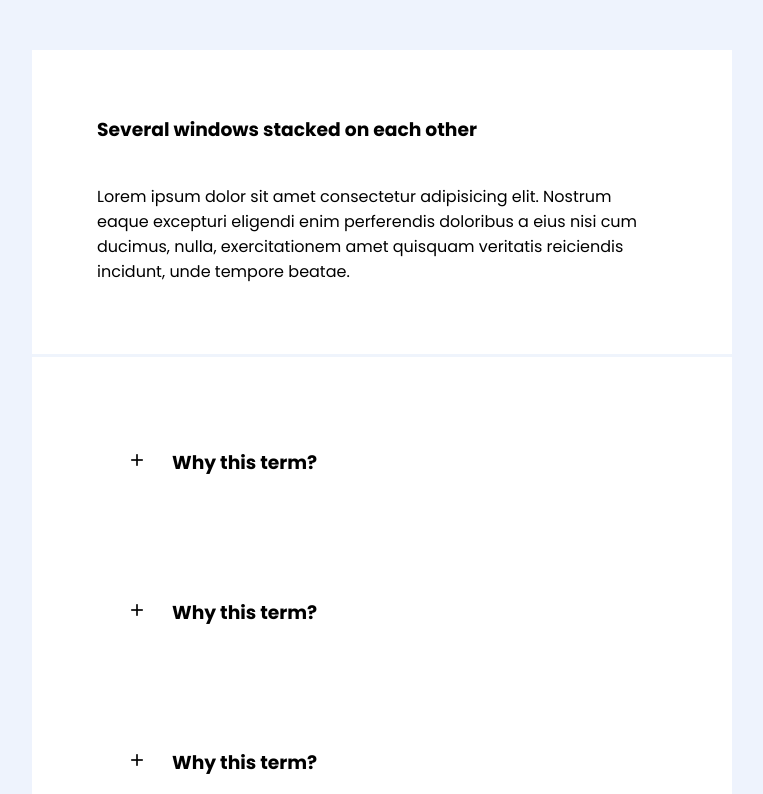
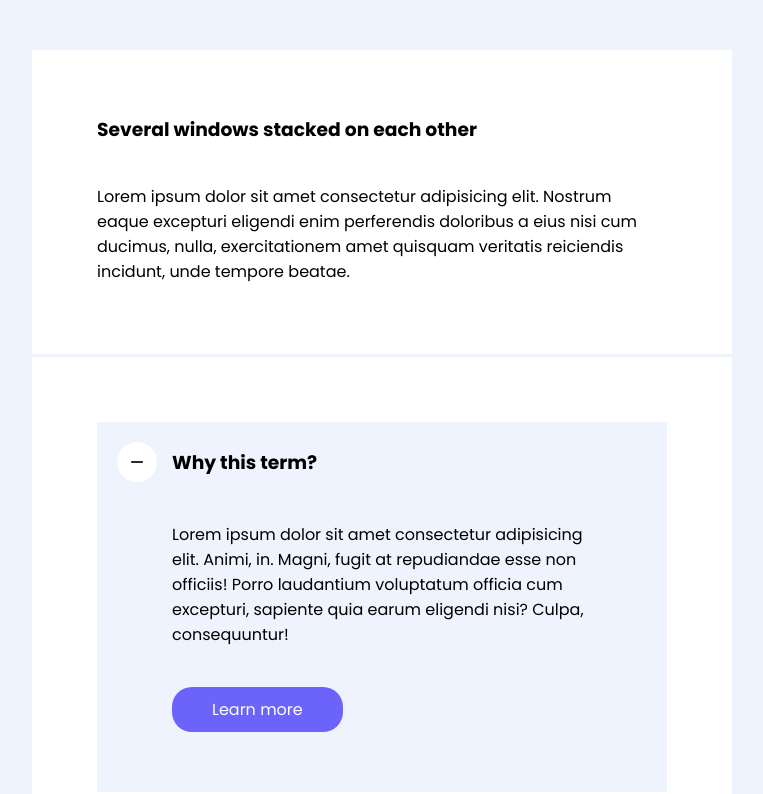
Before and after one commit to MinJunKim21/Julio_Codes, a plain HTML site: page accordion_dropdown/index.html in a window 1280 px wide. Both pictures are taken after a click on the element 400 px from the left and 462 px from the top of the page. Shown: the top 794 px of the page, without its empty margins (18-781 px from the left). Drawn offline with nearby package versions, Linux system fonts and the light colour scheme.

Commit message:
finished

```diff
--- a/accordion_dropdown/app.js
+++ b/accordion_dropdown/app.js
@@ -0,0 +1,31 @@
+const accordionItems = document.querySelectorAll('.accordion-item-inner');
+
+accordionItems.forEach(element => {
+   element.addEventListener('click', () => {
+      element.classList.toggle('active');
+
+      if(element.classList.contains('active')) {
+         element.lastElementChild.style.maxHeight = element.lastElementChild.scrollHeight + 'px';
+      } else {
+         element.lastElementChild.style.maxHeight = '0px';
+      }
+   });
+});
+
+
+// accordionItems.forEach(element => {
+//    element.addEventListener('click', () => {
+//       element.classList.toggle('active');
+//    });
+// });
+// .accordion-item-inner 각각의 요소에 클릭을 감지하는 addEventListener가 발동되면 함수가 실행되는데,
+// 그 실행되는 함수는 그 요소에 active 클라스가 생겻다가 사라졋다가 하는 거임
+// element 에는 .accordion-item-inner가 적용되는중
+
+
+
+// if(element.classList.contains('active')) {
+//    element.lastElementChild.style.maxHeight = element.lastElementChild.scrollHeight + 'px';
+// } else {
+//    element.lastElementChild.style.maxHeight = '0px';
+// 만약 이 클라스가 active 클라스가 있다면 (active 상태면) 그거의 마지막 자식의 스타일 중에서 maxHeight를 그거의 마지막 자식의 scrollHeight px 단위로 설정하라. 만약 아지면 그 요소의 높이는 0으로 해라
--- a/accordion_dropdown/style.css
+++ b/accordion_dropdown/style.css
@@ -101,7 +101,6 @@ button {
 }
 
 .active .accordion-item-body {
-   max-height: 25rem;
    margin: 4rem 5.5rem;
 }
 
@@ -116,3 +115,7 @@ button {
 .active .add-icon {
    display: none;
 }
+
+.accordion-item-inner.active {
+   background-color: #eef3fd;
+}
```
